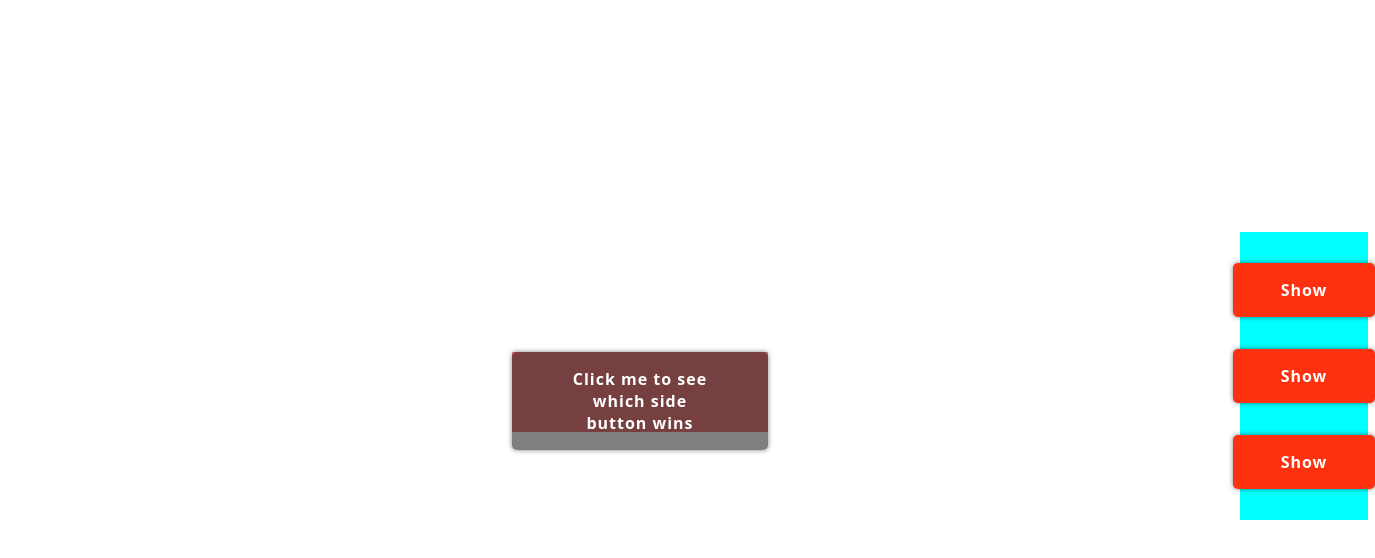
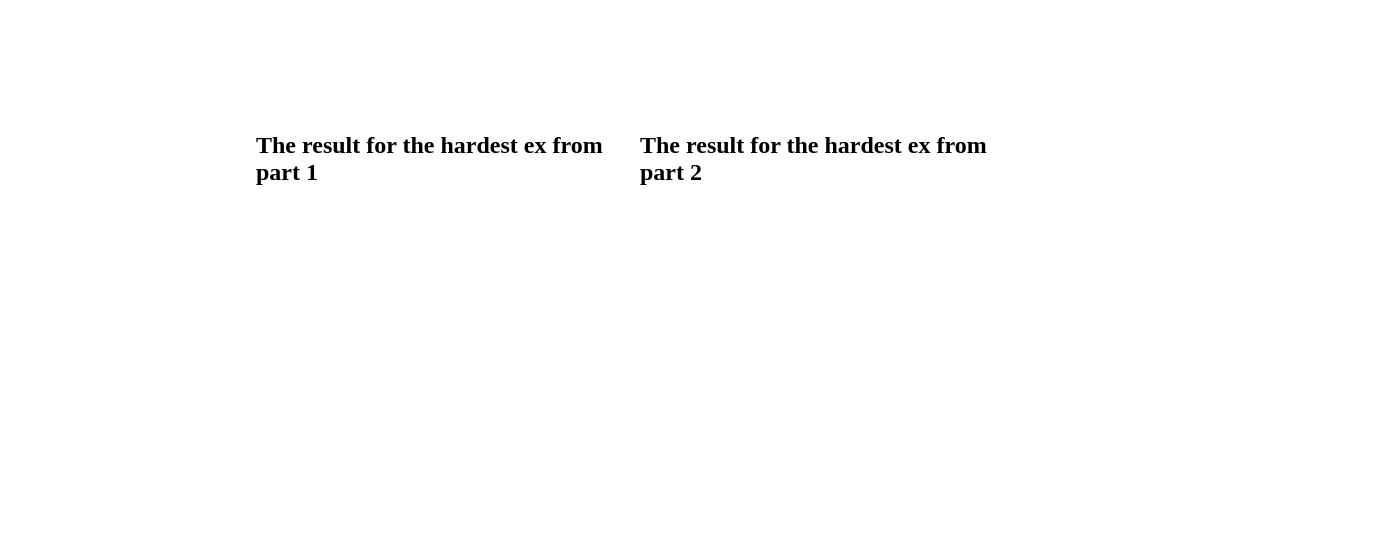
Before and after one commit to Nic-DC/U1_W1_Day7, a plain HTML site: page index.html in a window 1280 px wide. Shown: the whole page, 1375 px wide, since content can reach past the window. Drawn offline with Linux system fonts and the light colour scheme.

Commit message:
Updated version
- restructured the html in order to render js results
- DO NOT KNOW how to render what I want [in the index.js file]

```diff
--- a/index.html
+++ b/index.html
@@ -5,17 +5,17 @@
     <meta http-equiv="X-UA-Compatible" content="IE=edge" />
     <meta name="viewport" content="width=device-width, initial-scale=1.0" />
     <link rel="stylesheet" href="./style.css" />
-    <title>Document</title>
+    <title>Week1 Day7</title>
   </head>
   <body>
     <div class="container">
-      <div class="clicks">
-        <button class="click-btn btn">Click</button>
+      <div class="homework-part1">
+        <h2>The result for the hardest ex from part 1</h2>
+        <p id="partOne"></p>
       </div>
-      <div class="side-emojis">
-        <button class="emoji-btn1 emoji-btn btn">Show</button>
-        <button class="emoji-btn2 emoji-btn btn">Show</button>
-        <button class="emoji-btn3 emoji-btn btn">Show</button>
+      <div class="homework-part2">
+        <h2>The result for the hardest ex from part 2</h2>
+        <p id="partTwo"></p>
       </div>
     </div>
 
--- a/index.js
+++ b/index.js
@@ -1,2 +1,11 @@
-const btn = document.querySelector(".click-btn");
-btn.textContent = "Click me to see which side button wins";
+const homeworkPart1 = document.querySelector("#partOne");
+homeworkPart1.textContent = `${sortArray}`;
+const homeworkPart2 = document.querySelector("#partTwo");
+homeworkPart2.textContent = "Part2";
+
+let n1 = 23;
+let n2 = -3446;
+let n3 = 92329029952;
+let sortArray = [n1, n2, n3];
+sortArray.sort((a, b) => a - b);
+console.log({ sortArray });
--- a/style.css
+++ b/style.css
@@ -12,9 +12,15 @@ body {
 .container {
   position: relative;
   display: flex;
+  margin: 10vh auto;
 }
 
-.clicks {
+.homework-part1,
+.homework-part2 {
+  width: 30vw;
+  height: 70vh;
+}
+/* .clicks {
   margin: 40vh auto;
   background-color: lightcoral;
   width: 20vw;
@@ -40,9 +46,6 @@ body {
 }
 
 .btn {
-  /* margin: 20px;
-  line-height: 50px;
-  min-width: 150px; */
   padding: 1rem 3rem;
   text-align: center;
   font-family: system-ui, -apple-system, BlinkMacSystemFont, "Segoe UI", Roboto,
@@ -68,4 +71,4 @@ body {
 
 .click-btn {
   background-color: rgba(0, 0, 0, 0.5);
-}
+} */
```
